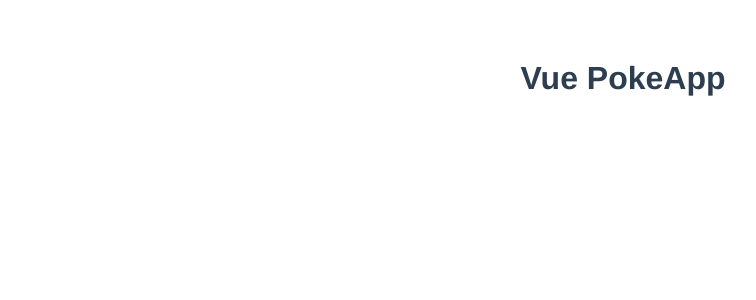
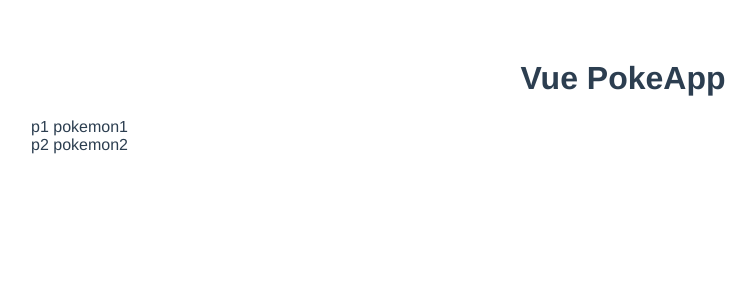
Before and after one commit to danieltadresu/vue-pokeapp, a Vue app: page / in a window 1280 px wide. Shown: the top 300 px of the page, without its empty margins (17-773 px from the left). Built offline with nearby package versions, Linux system fonts and the light colour scheme.

Commit message:
Added pokemon state in vuex module

```diff
--- a/src/App.vue
+++ b/src/App.vue
@@ -1,10 +1,26 @@
 <template>
   <h1>Vue PokeApp</h1>
+  <ul>
+    <li
+      v-for="pokemon in loadPokemon"
+      v-bind:key="pokemon.pokemonId"
+    >
+      {{ pokemon.pokemonId }}
+      {{ pokemon.name }}
+    </li>
+  </ul>
+
+  {{ fetchPokemon }}
 </template>
 
 <script>
-
-export default {}
+export default {
+  computed: {
+    loadPokemon() {
+      return this.$store.getters.pokemon;
+    }
+  }
+}
 </script>
 
 <style>
@@ -12,8 +28,16 @@ export default {}
   font-family: Avenir, Helvetica, Arial, sans-serif;
   -webkit-font-smoothing: antialiased;
   -moz-osx-font-smoothing: grayscale;
-  text-align: center;
   color: #2c3e50;
   margin-top: 60px;
 }
+
+h1 {
+  text-align: center;
+}
+
+ul {
+  list-style-type: none;
+}
+
 </style>
--- a/src/store/index.js
+++ b/src/store/index.js
@@ -14,6 +14,11 @@ const store = createStore({
         }
       ]
     }
+  },
+  getters: {
+    pokemon(state) {
+      return state.pokemon;
+    }
   }
 })
 
```
